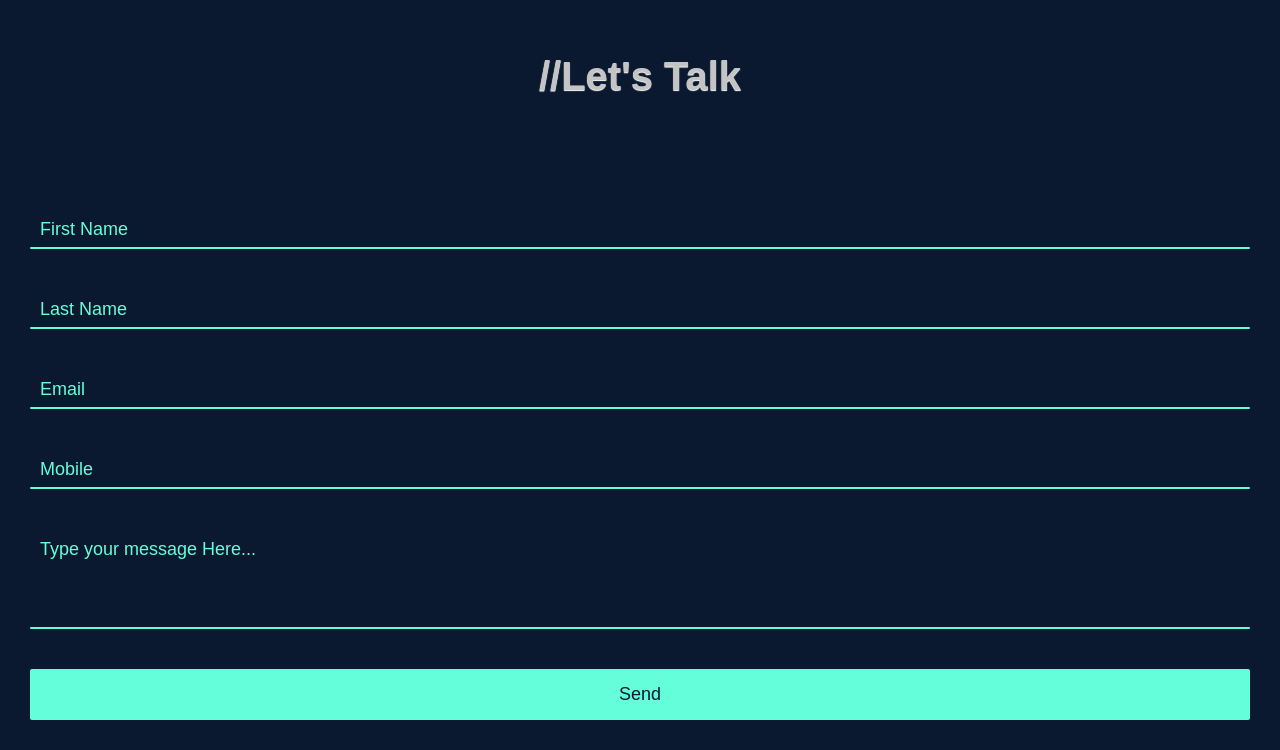
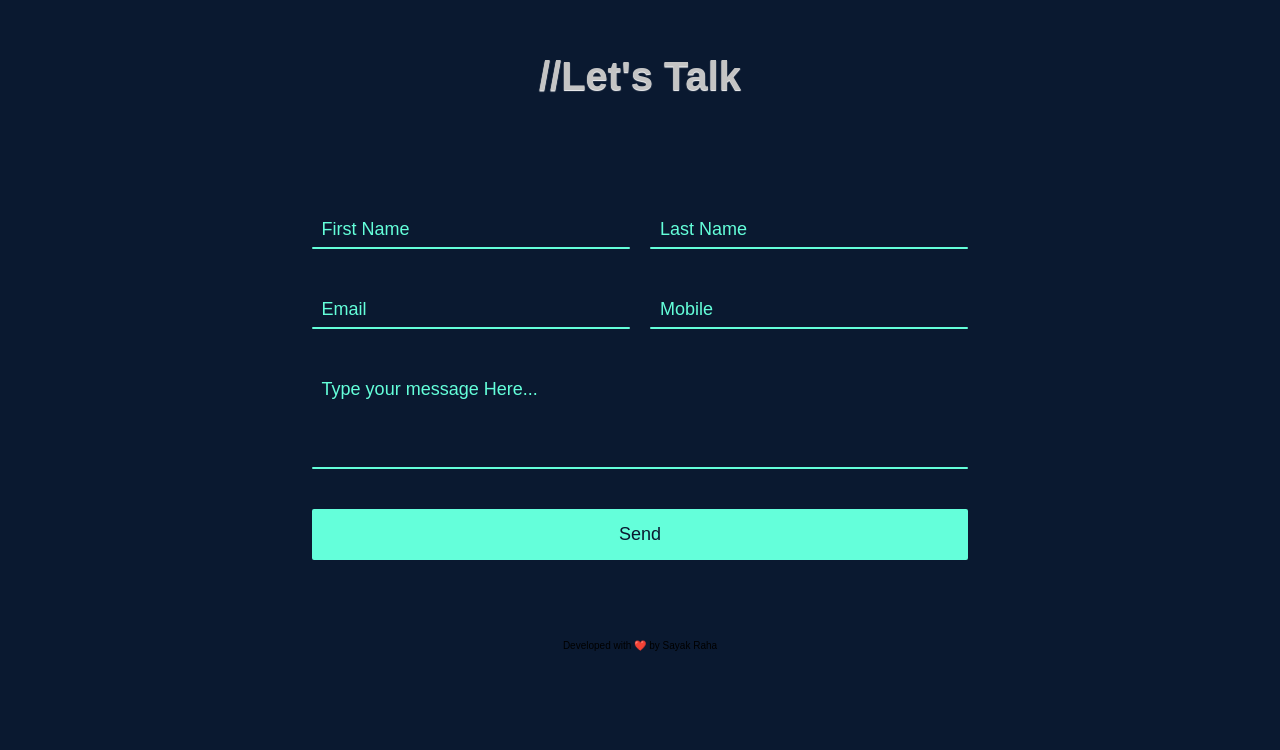
Before and after one commit to sayak-12/portfolio, a plain HTML site: page index.html in a window 1280 px wide. Shown: the part 5996-6746 px from the top of the page. After the commit the page ends 6647 px from the top, so only its background shows below. Drawn offline with nearby package versions, Linux system fonts and the light colour scheme; a small style sheet from the web is missing; a web font is replaced by a local one.

Commit message:
responsiveness commit 1

```diff
--- a/index.html
+++ b/index.html
@@ -260,7 +260,10 @@
               </dl>
         </div>
     </div>
-    <div class="sec5">
+    <div class="sec5" style="width: 80%;left: 10%; position: relative;
+    display: flex;
+    justify-content: center;
+    align-items: center;">
         <div class="project">
             <h1>//Let's Talk</h1>
             <div class="container">
@@ -313,6 +316,10 @@
                 </div>
               </div>
         </div>
+
+    </div>
+    <div class="msg">
+        <p>Developed with <b>❤️</b> by Sayak Raha</p>
     </div>
     <script src="script.js"></script>
     <script type="module" src="https://unpkg.com/ionicons@5.5.2/dist/ionicons/ionicons.esm.js"></script>
--- a/style.css
+++ b/style.css
@@ -908,15 +908,9 @@ h1 {
     width: 100%;
   }
 }
-@media screen and (min-width:650px) {
-  .row100{
-    flex-direction: column;
-  }
-  .sec3 .project{
-    padding-right: 0;
-  }
-  .education{
-    width: 100%;
+@media screen and (min-width:1100px) {
+  .container{
+    width: 70%;
   }
 }
 .container .row100 .inputBox input,
@@ -1004,3 +998,14 @@ h1 {
   font-size: 18px;
   border-radius: 2px;
 }
+.sec5 .project{
+  margin-bottom: 5rem;
+}
+.msg{
+  width: 80%;
+  position: relative;
+  left: 10%;
+  display: flex;
+  justify-content: center;
+  align-items: center;
+}
```
